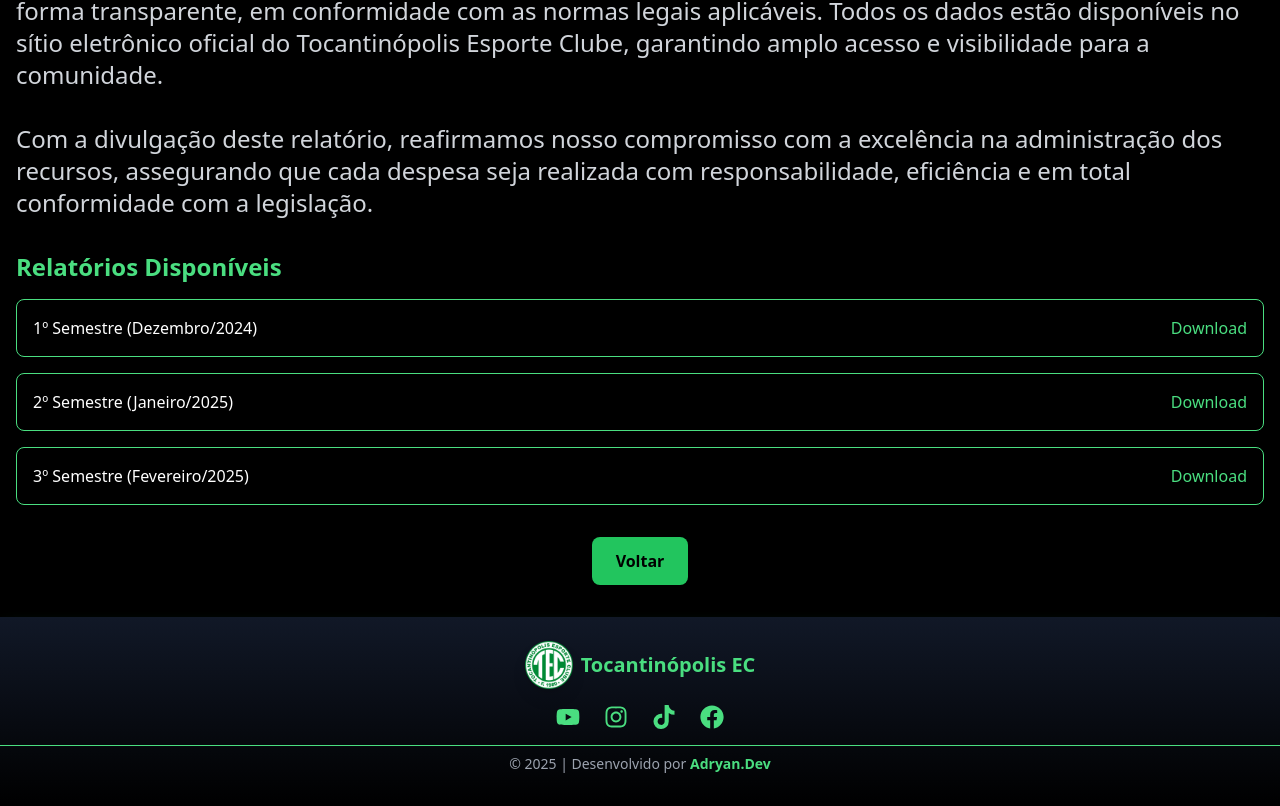
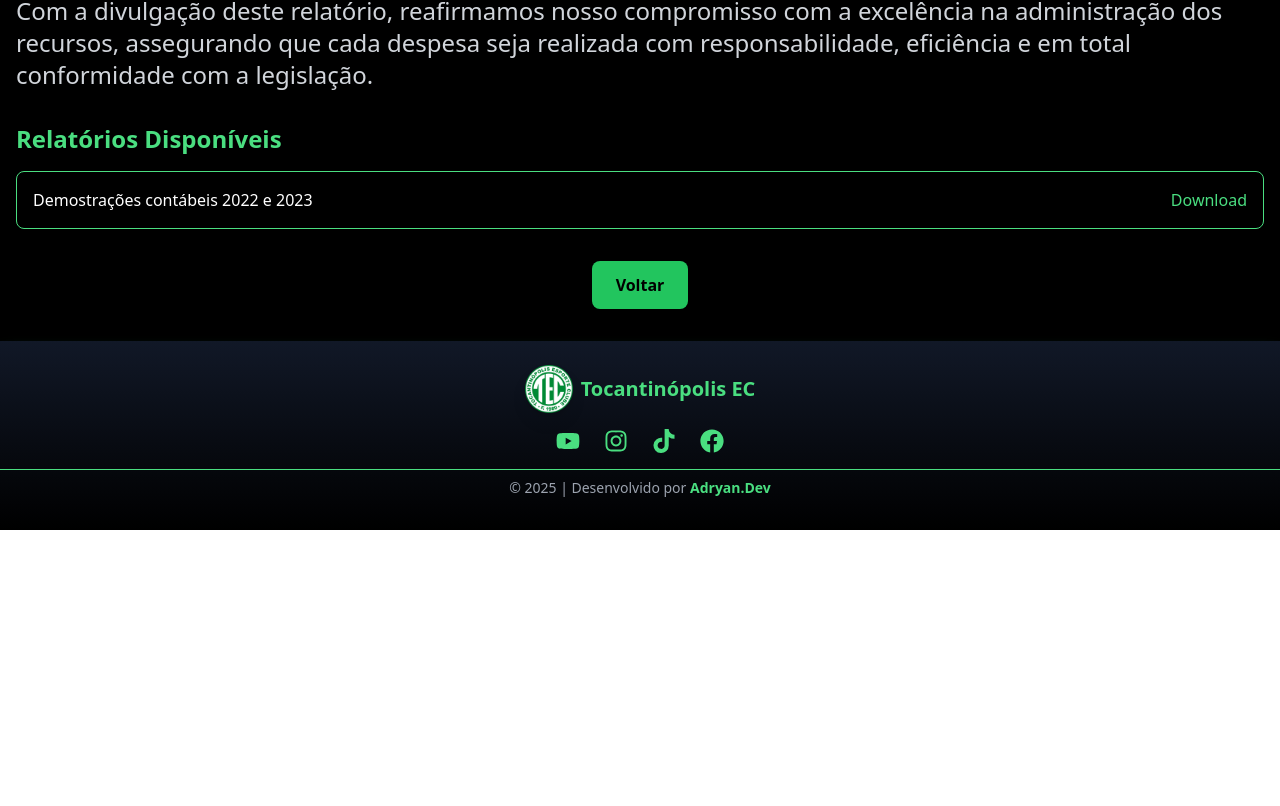
Before and after one commit to Adryannunes/site-tec, a React (Vite) app: page /transparencia in a window 1280 px wide. Shown: the part 585-1391 px from the top of the page. After the commit the page ends 1115 px from the top, so only its background shows below. Built offline with nearby package versions, Linux system fonts and the light colour scheme.

Commit message:
Correção pdf e etc

```diff
--- a/src/components/Elenco.tsx
+++ b/src/components/Elenco.tsx
@@ -48,7 +48,6 @@ const atacantes = [
   "https://encrypted-tbn0.gstatic.com/images?q=tbn:ANd9GcS67DmNSougAxKLTCp5JuE4Cv5spUQNt0igIg&s",
   "https://encrypted-tbn0.gstatic.com/images?q=tbn:ANd9GcS67DmNSougAxKLTCp5JuE4Cv5spUQNt0igIg&s",
   "https://encrypted-tbn0.gstatic.com/images?q=tbn:ANd9GcS67DmNSougAxKLTCp5JuE4Cv5spUQNt0igIg&s",
-
 ];
 
 export const Elenco: React.FC = () => {
@@ -82,8 +81,7 @@ export const Elenco: React.FC = () => {
               <img
                 src={img}
                 alt={`Goleiro ${index + 1}`}
-                className="w-45 h-45 md:w-48 md:h-48 object-cover rounded-full border-4 border-neon-green shadow-lg"
-              />
+                className="w-45 h-45 md:w-48 md:h-48 object-cover rounded-full border-4 border-neon-green shadow-lg"/>
             </SwiperSlide>
           ))}
         </Swiper>
--- a/src/components/Navbar.tsx
+++ b/src/components/Navbar.tsx
@@ -44,11 +44,12 @@ export const Navbar: React.FC = () => {
       </button>
 
       {/* Links centrais - Desktop */}
-      <div className="hidden md:flex space-x-10 text-xl font-medium ml-[-150px]"> {/* Ajustado para mover os links mais à esquerda */}
-        <a href="#elenco" className="hover:text-green-400 transition duration-300">Elenco</a>
+      <div className="hidden md:flex space-x-8 text-xl font-medium ml-[-150px]"> {/* Ajustado para mover os links mais à esquerda */}
+
+        <a href="" className="hover:text-green-400 transition duration-300">Elenco</a>
         <a className="hover:text-green-400 transition duration-300">
-  <Link to="/transparencia">Transparência</Link>
-</a>
+        <Link to="/transparencia">Transparência</Link>
+        </a>
         <a href="https://www.lojadoclube.com.br/tocantinopolis" target="_blank" rel="noopener noreferrer" className="hover:text-green-400 transition duration-300">Loja</a>
         <a href="https://pt.wikipedia.org/wiki/Tocantin%C3%B3polis_Esporte_Clube" target="_blank" rel="noopener noreferrer" className="hover:text-green-400 transition duration-300">
         História
@@ -78,7 +79,9 @@ export const Navbar: React.FC = () => {
             <FaTimes />
           </button>
           <nav className="flex flex-col space-y-6 text-2xl font-medium ">
-            <a href="#elenco" className="hover:text-green-400 transition duration-300 ">Elenco</a>
+            <a href="" className="hover:text-green-400 transition duration-300 ">Elenco</a>
+            <a href="" className="hover:text-green-400 transition duration-300">Sócio Torcedor</a>
+            <a href="" className="hover:text-green-400 transition duration-300">Ingressos</a>
             <a href="https://pt.wikipedia.org/wiki/Tocantin%C3%B3polis_Esporte_Clube" className="hover:text-green-400 transition duration-300">História</a> {/* Novo link no mobile */}
             <a className="hover:text-green-400 transition duration-300">
             <Link to="/transparencia">Transparência</Link>
@@ -139,7 +142,7 @@ export const Navbar: React.FC = () => {
           {/* Link para cadastro */}
           <p className="text-sm text-gray-400 mt-3 text-center">
             Não tem uma conta?{" "}
-            <a href="#" className="text-green-400 hover:underline">Cadastre-se</a>
+            <a href="" className="text-green-400 hover:underline">Cadastre-se</a>
           </p>
         </div>
       )}
--- a/src/components/inicio.tsx
+++ b/src/components/inicio.tsx
@@ -36,8 +36,7 @@ export const Inicio: React.FC = () => {
     pagination={{ clickable: true }}
     navigation
     autoplay={{ delay: 3000, disableOnInteraction: false }}
-    className="rounded-lg"
-  >
+    className="rounded-lg">
     {imagensTitulos.map((img, index) => (
       <SwiperSlide key={index}>
         <div className="relative w-full overflow-hidden rounded-lg shadow-lg aspect-[18/7]">
@@ -51,7 +50,6 @@ export const Inicio: React.FC = () => {
     ))}
   </Swiper>
 </div>
-
-    </div>
+</div>
   );
 };
--- a/src/pages/Transparencia.tsx
+++ b/src/pages/Transparencia.tsx
@@ -16,14 +16,10 @@ const Transparencia: React.FC = () => {
         </h1>
         <p className="text-lg md:text-2xl text-gray-300 mb-8 whitespace-pre-line">
           {`Relatório de Transparência de Despesas – Tocantinópolis Esporte Clube
-
-Em cumprimento às legislações vigentes, como a Lei Federal nº 12.527/2011 (Lei de Acesso à Informação) e a Lei Complementar nº 101/2000 (Lei de Responsabilidade Fiscal), o Tocantinópolis Esporte Clube apresenta este relatório, que abrange todos os gastos realizados pelo clube.
-
-O objetivo deste documento é fornecer informações claras e objetivas sobre a destinação dos recursos, permitindo uma análise criteriosa de cada despesa. Dessa forma, reforçamos o compromisso do clube com a prestação de contas e a gestão responsável, fortalecendo a confiança de torcedores, associados e demais interessados.
-
-As informações contidas neste relatório são provenientes dos registros contábeis oficiais e são divulgadas de forma transparente, em conformidade com as normas legais aplicáveis. Todos os dados estão disponíveis no sítio eletrônico oficial do Tocantinópolis Esporte Clube, garantindo amplo acesso e visibilidade para a comunidade.
-
-Com a divulgação deste relatório, reafirmamos nosso compromisso com a excelência na administração dos recursos, assegurando que cada despesa seja realizada com responsabilidade, eficiência e em total conformidade com a legislação.`}
+            Em cumprimento às legislações vigentes, como a Lei Federal nº 12.527/2011 (Lei de Acesso à Informação) e a Lei Complementar nº 101/2000 (Lei de Responsabilidade Fiscal), o Tocantinópolis Esporte Clube apresenta este relatório, que abrange todos os gastos realizados pelo clube.
+            O objetivo deste documento é fornecer informações claras e objetivas sobre a destinação dos recursos, permitindo uma análise criteriosa de cada despesa. Dessa forma, reforçamos o compromisso do clube com a prestação de contas e a gestão responsável, fortalecendo a confiança de torcedores, associados e demais interessados.
+            As informações contidas neste relatório são provenientes dos registros contábeis oficiais e são divulgadas de forma transparente, em conformidade com as normas legais aplicáveis. Todos os dados estão disponíveis no sítio eletrônico oficial do Tocantinópolis Esporte Clube, garantindo amplo acesso e visibilidade para a comunidade.
+            Com a divulgação deste relatório, reafirmamos nosso compromisso com a excelência na administração dos recursos, assegurando que cada despesa seja realizada com responsabilidade, eficiência e em total conformidade com a legislação.`}
         </p>
 
         {/* Seção de Relatórios em PDF */}
@@ -33,29 +29,9 @@ Com a divulgação deste relatório, reafirmamos nosso compromisso com a excelê
           </h2>
           <ul className="space-y-4">
             <li className="flex items-center justify-between border border-green-400 p-4 rounded-lg">
-              <span>1º Semestre (Dezembro/2024)</span>
+              <span>Demostrações contábeis 2022 e 2023</span>
               <a
-                href="/pdf/Equipe_Branca_Atualizada.pdf"
-                download
-                className="text-green-400 hover:underline"
-              >
-                Download
-              </a>
-            </li>
-            <li className="flex items-center justify-between border border-green-400 p-4 rounded-lg">
-              <span>2º Semestre (Janeiro/2025)</span>
-              <a
-                href="/pdf/relatorio-agosto-2024.pdf"
-                download
-                className="text-green-400 hover:underline"
-              >
-                Download
-              </a>
-            </li>
-            <li className="flex items-center justify-between border border-green-400 p-4 rounded-lg">
-              <span>3º Semestre (Fevereiro/2025)</span>
-              <a
-                href="/pdf/relatorio-setembro-2024.pdf"
+                href="/pdf/Relatorio_TOCANTINOPOLIS_ESPORTE_CLUBE_2023_assinado_assinado.pdf"
                 download
                 className="text-green-400 hover:underline"
               >
@@ -69,8 +45,7 @@ Com a divulgação deste relatório, reafirmamos nosso compromisso com a excelê
         <div className="flex justify-center mt-8">
           <button
             onClick={() => navigate(-1)}
-            className="px-6 py-3 bg-green-500 text-black font-bold rounded-lg hover:bg-green-600 transition duration-300"
-          >
+            className="px-6 py-3 bg-green-500 text-black font-bold rounded-lg hover:bg-green-600 transition duration-300">
             Voltar
           </button>
         </div>
```
Also changed, not shown: src/pages/SocioTorcedor.tsx (deleted), 1 other file (tests, documents, lock files or other folders). Lines whose indentation alone changed are shown as unchanged.
